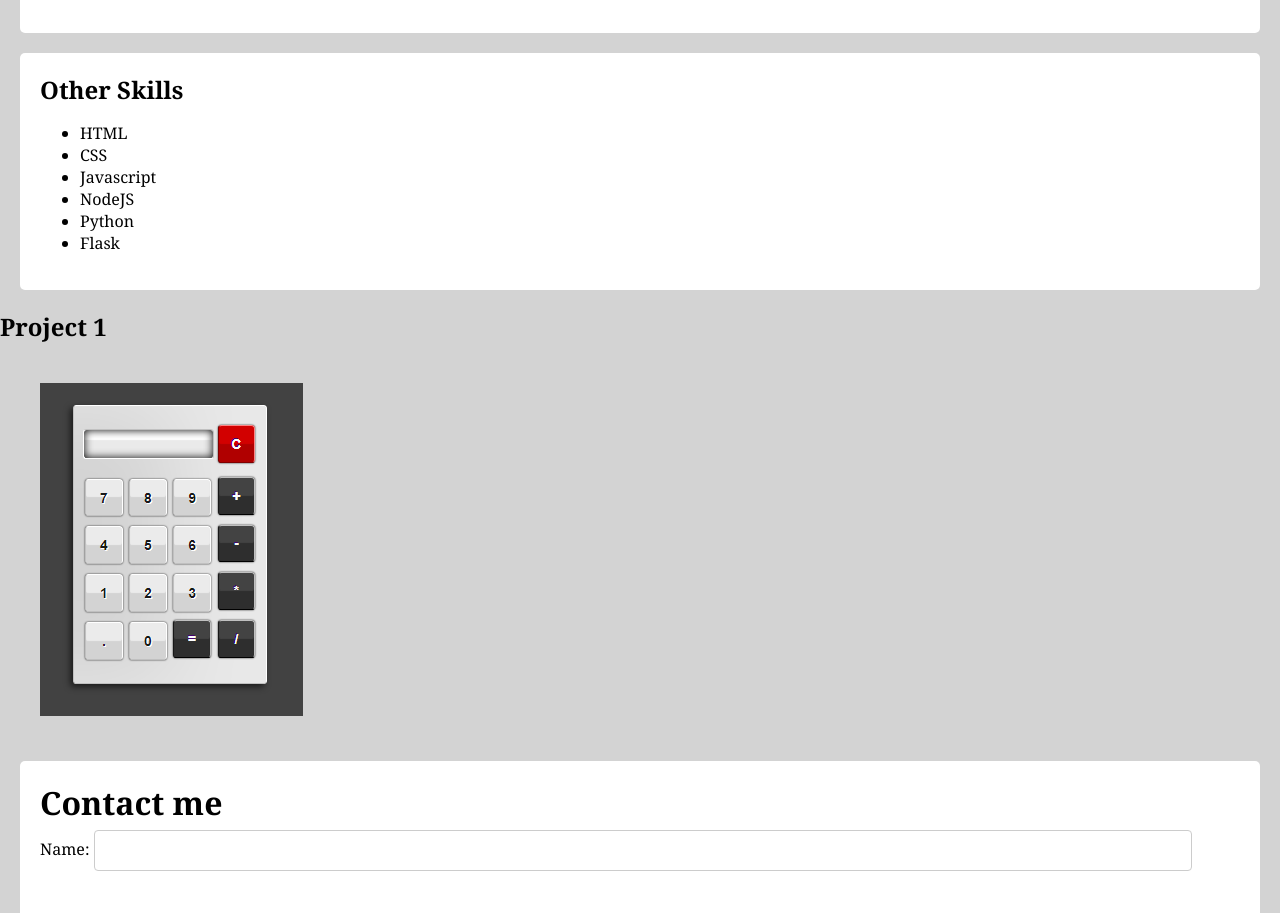
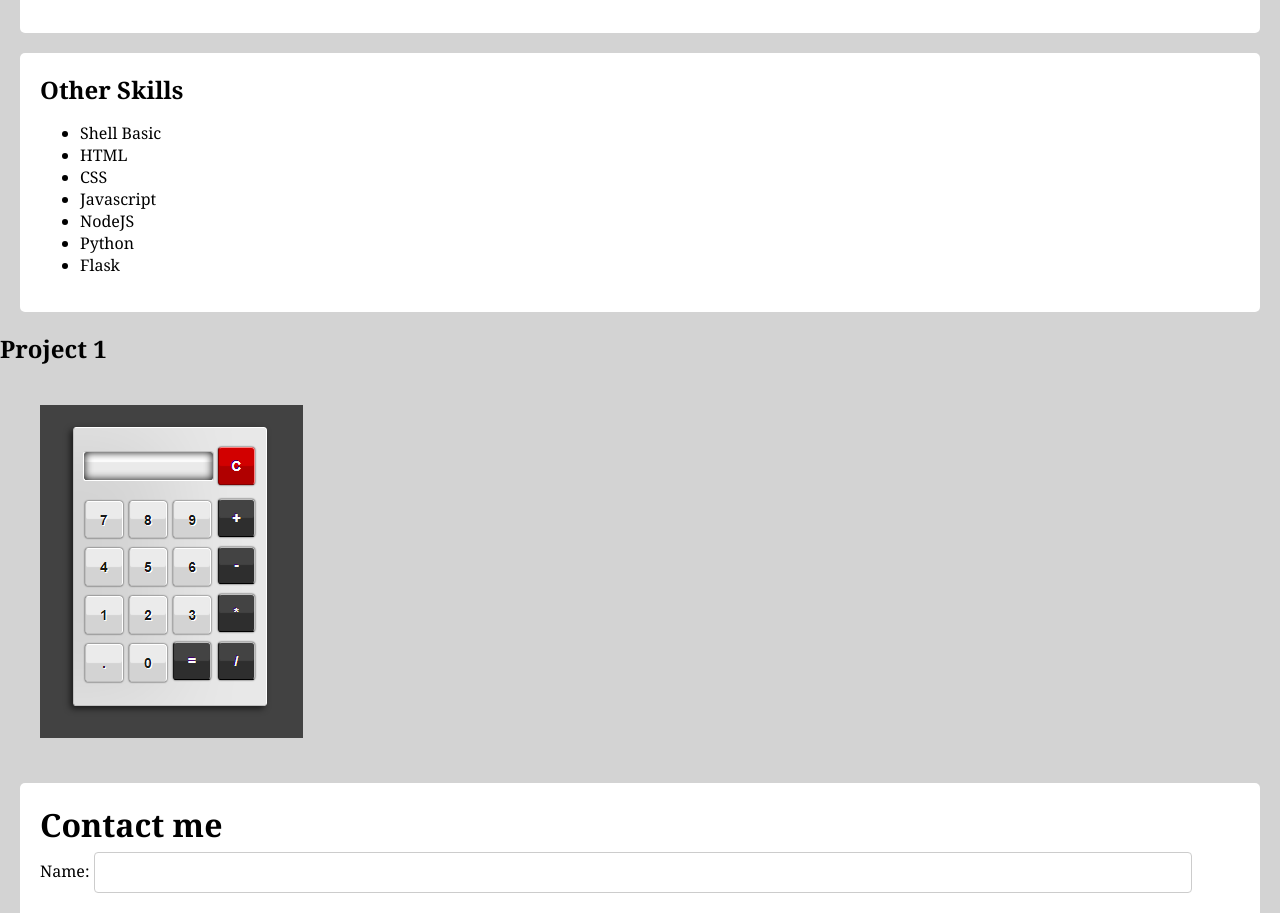
Before and after one commit to BossLad1/DevCareer_Projects, a plain HTML site: page portfolio/index.html in a window 1280 px wide. Shown: the part 820-1733 px from the top of the page. Drawn offline with Linux system fonts and the light colour scheme; files whose address does not match are found by name.

Commit message:
Assignment 2

```diff
--- a/portfolio/index.html
+++ b/portfolio/index.html
@@ -61,6 +61,7 @@
     <div class="skills">
         <h2>Other Skills</h2>
         <ul>
+          <li>Shell Basic</li>
           <li>HTML</li>
           <li>CSS</li>
           <li>Javascript</li>
```
Lines whose indentation alone changed are shown as unchanged.
